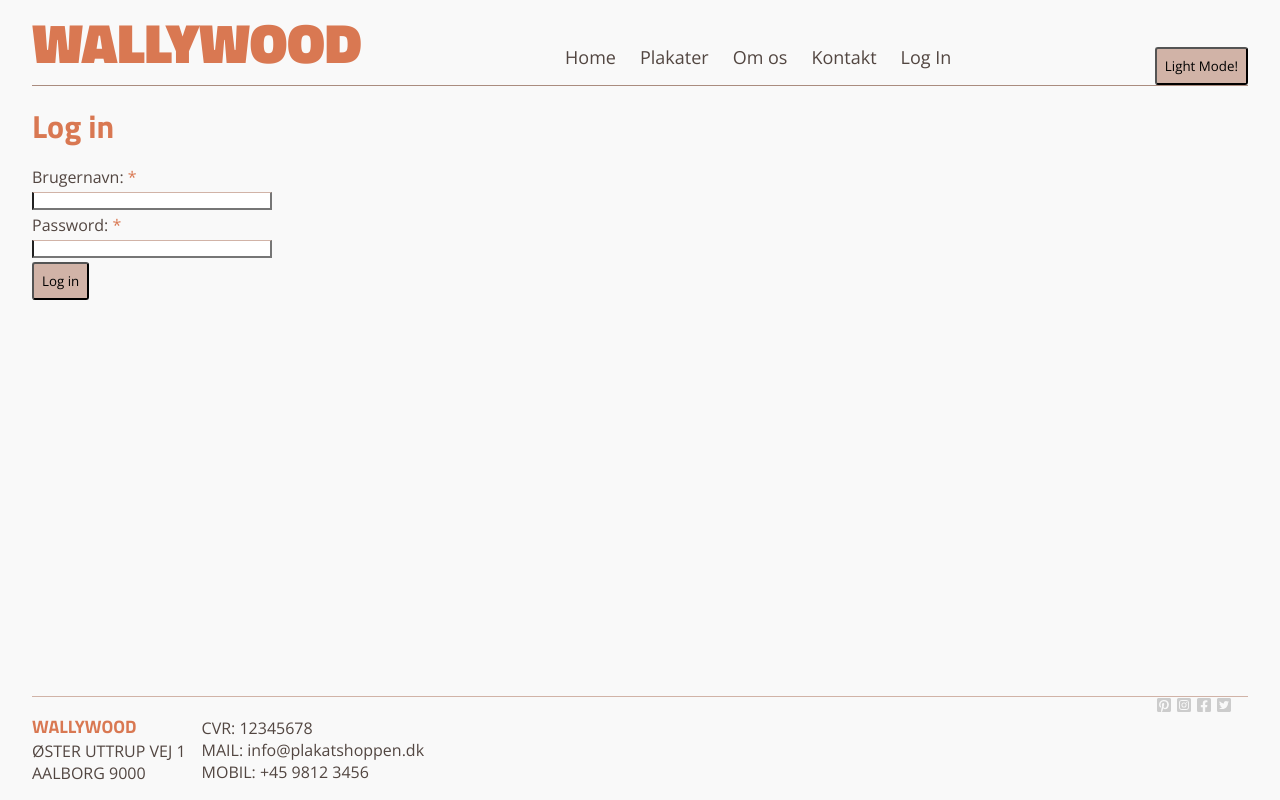
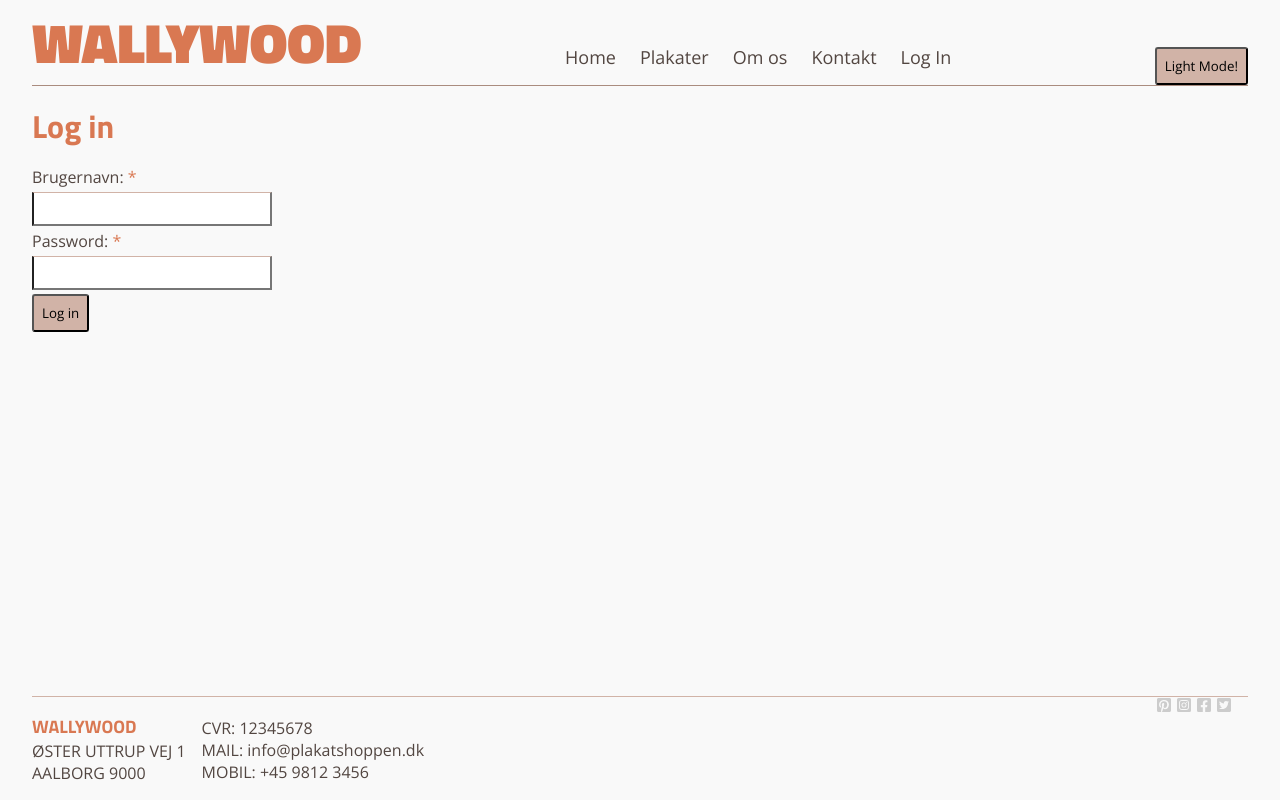
Before and after one commit to tsdmCode/wallyfrontreact, a React (Vite) app: page /login in a window 1280 px wide. Built offline with nearby package versions, Linux system fonts and the light colour scheme.

Commit message:
Omskrev routing logik

```diff
--- a/src/App.tsx
+++ b/src/App.tsx
@@ -15,8 +15,9 @@ function App() {
         <Routes>
           <Route element={<Layout />}>
             <Route index element={<Home />} />
-            <Route path="plakater" element={<Plakater />} />
             <Route path="plakater/:slug" element={<PlakaterDetails />} />
+            <Route path="plakater/genre/:genre" element={<Plakater />} />
+            <Route path="plakater/" element={<Plakater />} />
             <Route path="about" element={<About />} />
             <Route path="kontakt" element={<Contact />} />
             <Route path="login" element={<Login />} />
--- a/src/assets/components/Form/Form.tsx
+++ b/src/assets/components/Form/Form.tsx
@@ -1,10 +1,11 @@
-import { useForm, type SubmitHandler } from 'react-hook-form';
+import { useForm } from 'react-hook-form';
 import { Button } from '../Button/Button';
 import style from './form.module.scss';
 
 interface formDataProps {
   formData: Form[];
   buttonText: string;
+  onSubmit: React.FormEvent;
 }
 
 interface Form {
@@ -23,7 +24,11 @@ export function Form({ formData, buttonText, onSubmit }: formDataProps) {
         <label>
           {inp.label} {inp.req && <span>*</span>}
         </label>
-        {inp.type != 'textarea' ? <input {...register(inp.inputName, { required: inp.req })} /> : <textarea />}
+        {inp.type != 'textarea' ? (
+          <input {...register(inp.inputName, { required: inp.req })} />
+        ) : (
+          <textarea rows={10} />
+        )}
       </>
     );
   });
--- a/src/assets/components/Form/form.module.scss
+++ b/src/assets/components/Form/form.module.scss
@@ -11,6 +11,10 @@
     color: global.$primary-color;
   }
 
+  input {
+    padding: 0.5rem;
+  }
+
   textarea {
     resize: none;
   }
--- a/src/assets/components/Genrelist/Genrelist.tsx
+++ b/src/assets/components/Genrelist/Genrelist.tsx
@@ -1,11 +1,14 @@
 import type { Genre } from '../../../types/movieType';
 import { useFetch } from '../../hooks/useFetch';
 import style from './genrelist.module.scss';
+import { useNavigate } from 'react-router-dom';
 
 export function Genrelist({ setSelectedGenre, setCurrentPage }) {
   const { data, isLoading, error } = useFetch<Array<Genre>>('http://localhost:3000/genre');
+  const navigate = useNavigate();
 
   function handleClick(slug) {
+    navigate(`/plakater/genre/${slug}`);
     setSelectedGenre(slug);
     setCurrentPage(0);
   }
--- a/src/assets/context/ThemeContextProvider.tsx
+++ b/src/assets/context/ThemeContextProvider.tsx
@@ -2,7 +2,6 @@ import React, { useEffect, useState } from 'react';
 import { ThemeContext } from './ThemeContext';
 interface ThemeContextProviderInterface {
   children: React.ReactNode;
-  toggleData: () => void;
 }
 
 export const ThemeContextProvider = ({ children }: ThemeContextProviderInterface) => {
--- a/src/assets/pages/Plakater/Plakater.tsx
+++ b/src/assets/pages/Plakater/Plakater.tsx
@@ -11,7 +11,8 @@ import { Sort } from '../../components/Sort/Sort';
 import { useParams } from 'react-router-dom';
 
 export function Plakater() {
-  const [selectedGenre, setSelectedGenre] = useState('komedie');
+  const { genre } = useParams();
+  const [selectedGenre, setSelectedGenre] = useState(genre || 'komedie');
   const [currentPage, setCurrentPage] = useState(0);
   const [sortKey, setSortKey] = useState('price');
   const [direction, setDirection] = useState('asc');
--- a/src/assets/pages/Plakater/PlakaterDetails.tsx
+++ b/src/assets/pages/Plakater/PlakaterDetails.tsx
@@ -8,9 +8,9 @@ import { useParams } from 'react-router-dom';
 import { PosterDetails } from '../../components/PosterDetails/PosterDetails';
 
 export function PlakaterDetails() {
-  let { slug } = useParams();
-  const [selectedGenre, setSelectedGenre] = useState('komedie');
-  const [currentPage, setCurrentPage] = useState(0);
+  const { slug } = useParams();
+  const [_selectedGenre, setSelectedGenre] = useState('komedie');
+  const [_currentPage, setCurrentPage] = useState(0);
   const { data, isLoading, error } = useFetch<MovieData>(`http://localhost:3000/posters/${slug}`);
 
   if (isLoading) {
```
